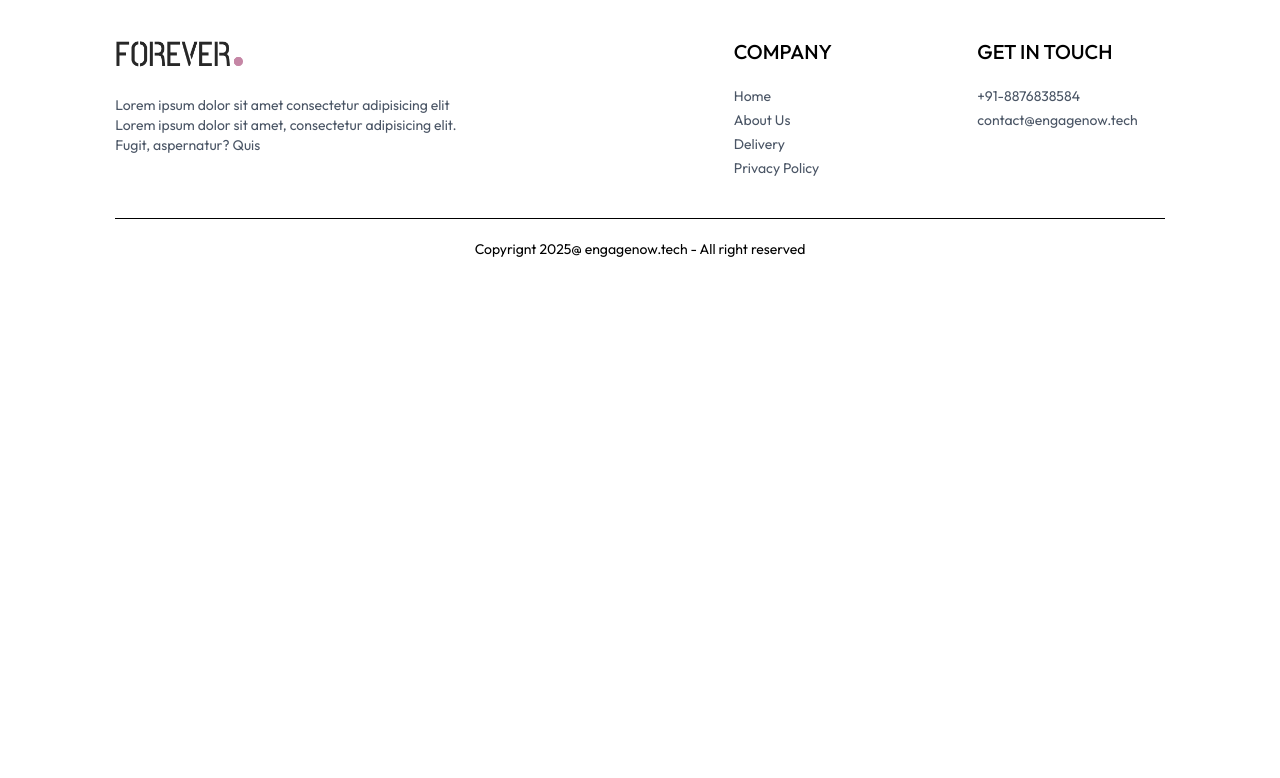
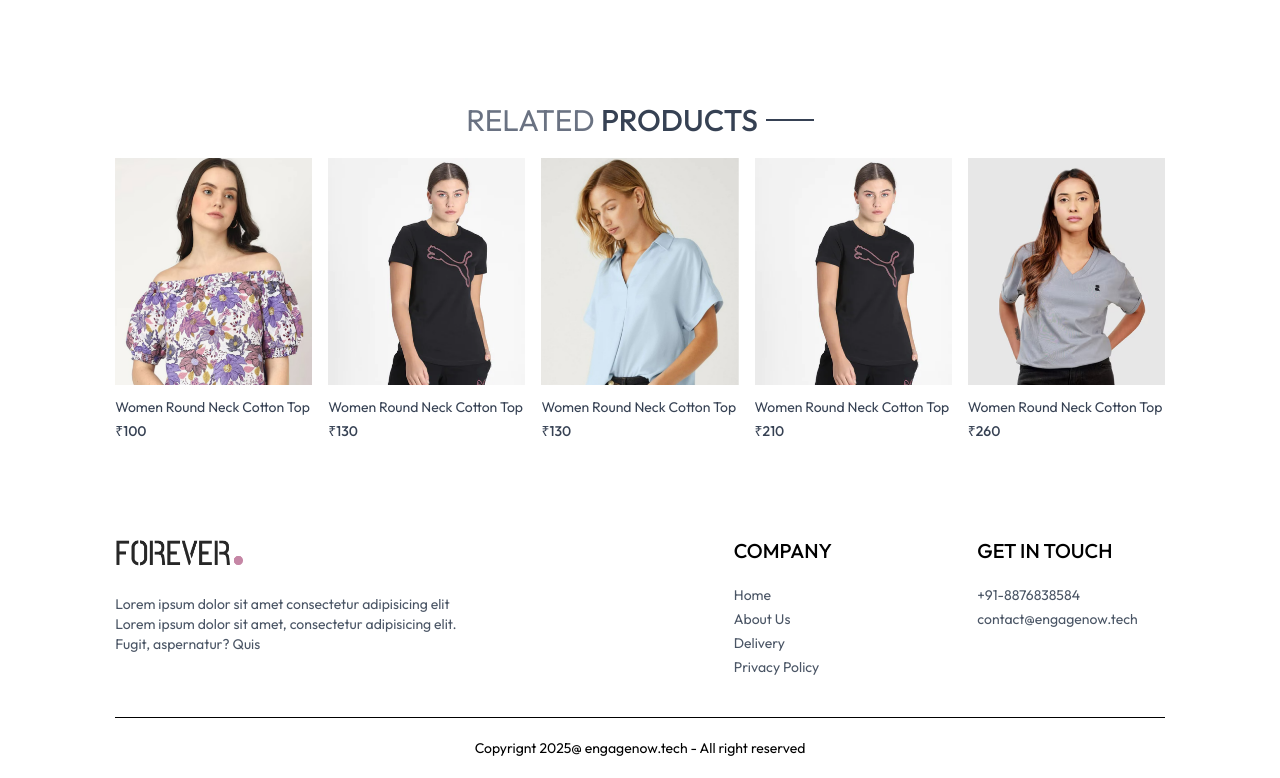
Before and after one commit to barmanb17/forever--eCommerce, a React (Vite) app in the folder frontend/: page /product/aaaaa in a window 1280 px wide. Shown: the part 928-1706 px from the top of the page. Before the commit the page ends 1207 px from the top, so only its background shows below. Built offline with nearby package versions, Linux system fonts and the light colour scheme.

Commit message:
product page created

```diff
--- /dev/null
+++ b/frontend/src/components/RelatedProducts.jsx
@@ -0,0 +1,44 @@
+import React, { useContext, useEffect, useState } from 'react'
+import { ShopContext } from '../context/ShopContext'
+import Title from './Title';
+import ProductItem from './ProductItem';
+
+const RelatedProducts = ({category, subCategory}) => {
+
+    const {products} =useContext(ShopContext);
+    const [related, setRelated] =useState([]);
+
+    useEffect(()=> {
+
+        if(products.length > 0 ) {
+            let productsCopy = products.slice();
+
+            productsCopy = productsCopy.filter((item) => category === item.category);
+            productsCopy = productsCopy.filter((item)=> subCategory === item.subCategory);
+
+            setRelated(productsCopy.slice(0,5));
+        }
+    },[products])
+
+  return (
+    <div className='my-24'>
+        <div className='text-center text-3xl py-2'>
+            <Title text1={'RELATED'} text2={"PRODUCTS"}/>
+        </div>
+        <div className='grid grid-cols-2 sm:grid-cols-3 md:grid-cols-4 lg:grid-cols-5 gap-4 gap-y-6'>
+            {related.map((item, index)=>(
+                <ProductItem
+                key={index}
+                id={item._id}
+                name={item.name}
+                price={item.price}
+                image={item.image}
+                />
+            ))}
+
+        </div>
+    </div>
+  )
+}
+
+export default RelatedProducts
--- a/frontend/src/pages/Product.jsx
+++ b/frontend/src/pages/Product.jsx
@@ -2,6 +2,7 @@
 import { useParams } from 'react-router-dom';
 import { ShopContext } from '../context/ShopContext';
 import { assets } from '../assets/assets';
+import RelatedProducts from '../components/RelatedProducts';
 
 const Product = () => {
   const { productId } = useParams();
@@ -105,6 +106,8 @@
           <p>Lorem ipsum dolor sit amet consectetur, adipisicing elit. Laudantium possimus saepe accusantium beatae placeat, quod doloribus quidem totam rem quia. Est temporibus voluptatibus minima unde nihil repudiandae dolorem voluptates nemo.</p>
         </div>
       </div>
+      {/* Display related products  */}
+      <RelatedProducts category={productData.category} subCategory={productData.subCategory}/>
     </div>
   ) : (
     <div className='opacity-0'></div>
```
